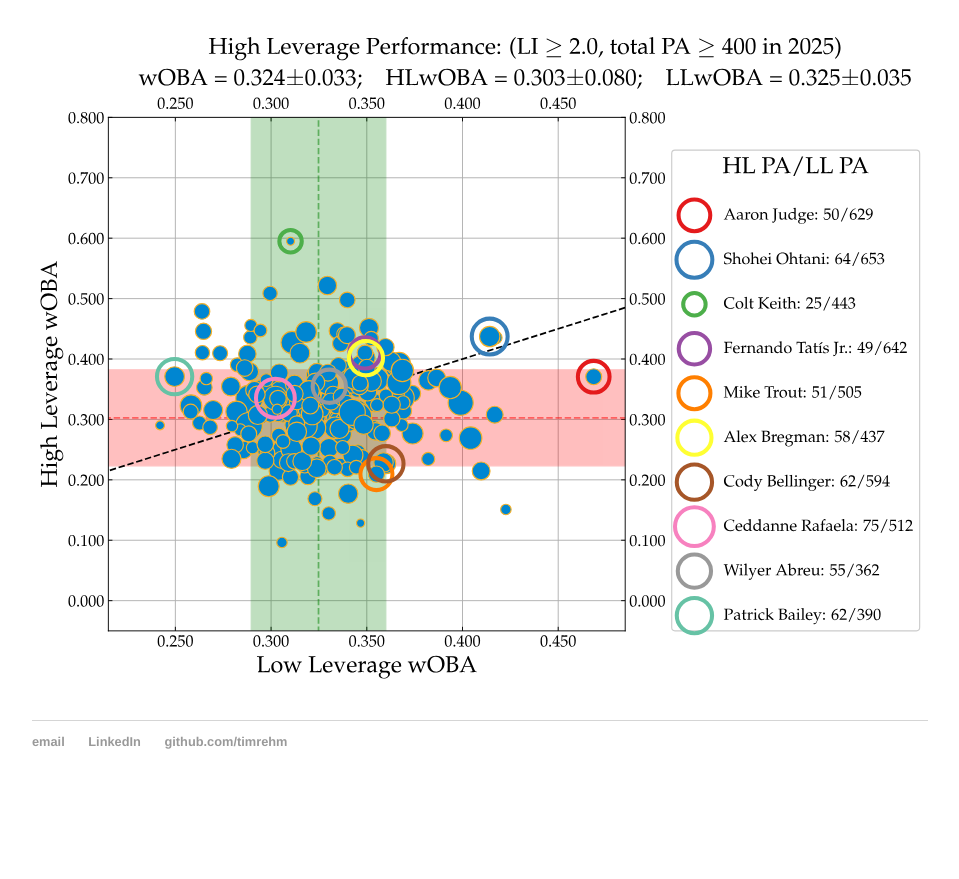
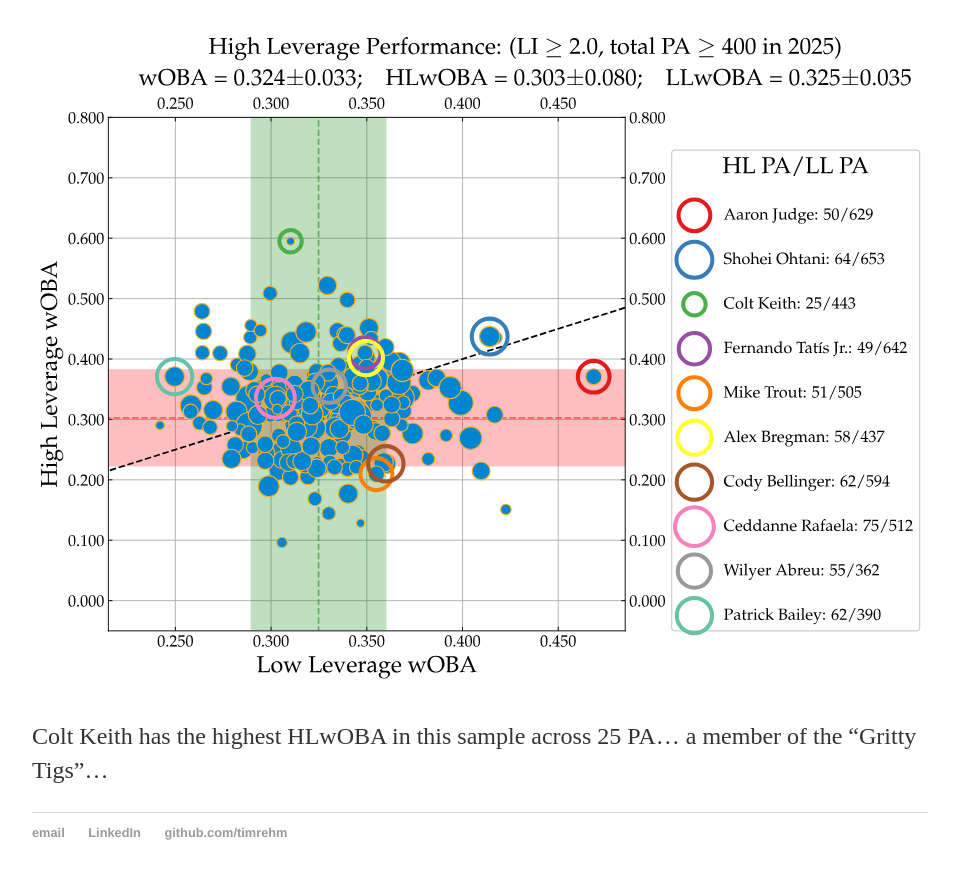
Before and after one commit to timrehm/timrehm.github.io, a Jekyll site: the page built from _posts/2026-5-24-leverage.md, in a window 1280 px wide and 900 px high, scrolled down 2741 px. Shown: the top 879 px of the window, without its empty margins (160-1119 px from the left). Built offline with Jekyll 4.4.1, drawn with Linux system fonts in a browser that asks for light colours; before the commit the page ends 3550 px from its top, so only the background shows below that.

Commit message:
Update 2026-5-24-leverage.md

```diff
--- a/_posts/2026-5-24-leverage.md
+++ b/_posts/2026-5-24-leverage.md
@@ -24,3 +24,5 @@
 <p align="center">
   <img src="/plots/2025HLwOBA.svg" style="max-width: 100%; width: 100%;">
 </p>
+
+Colt Keith has the highest HLwOBA in this sample across 25 PA... a member of the "Gritty Tigs"...
```
